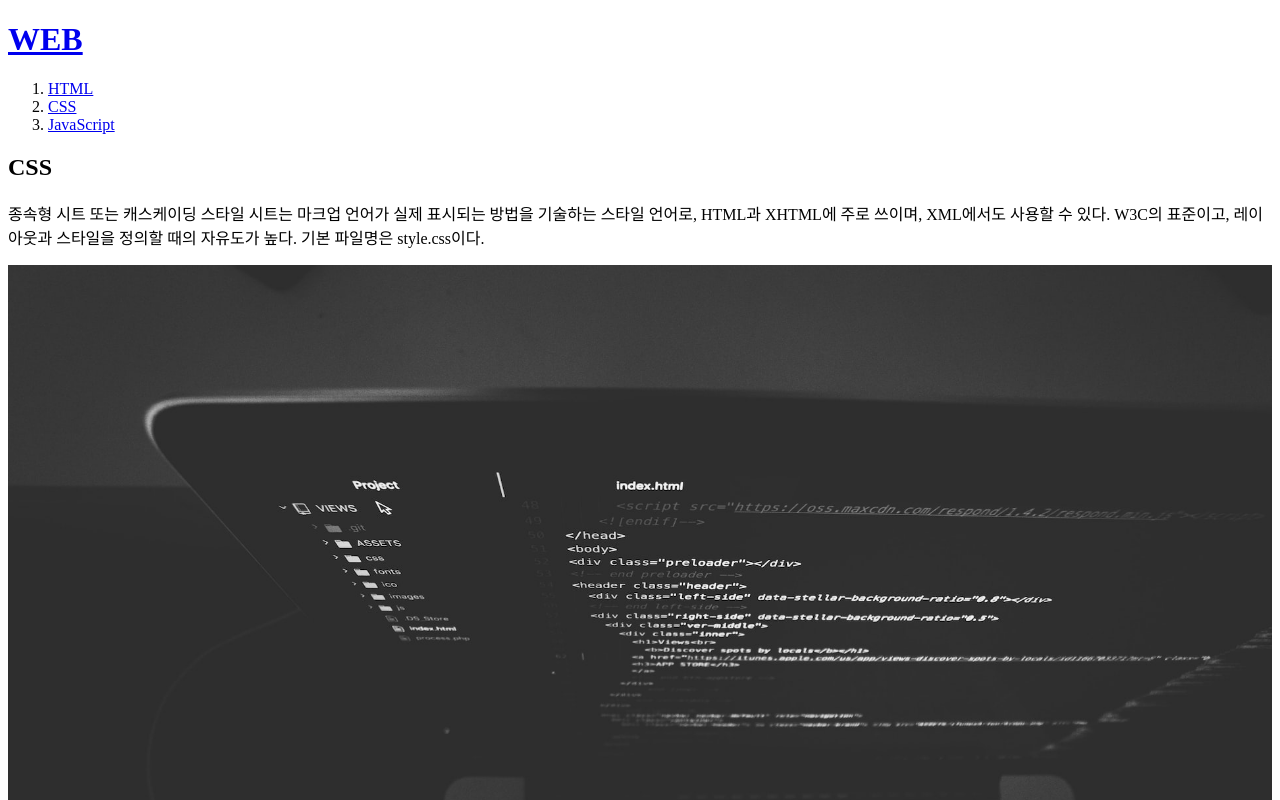
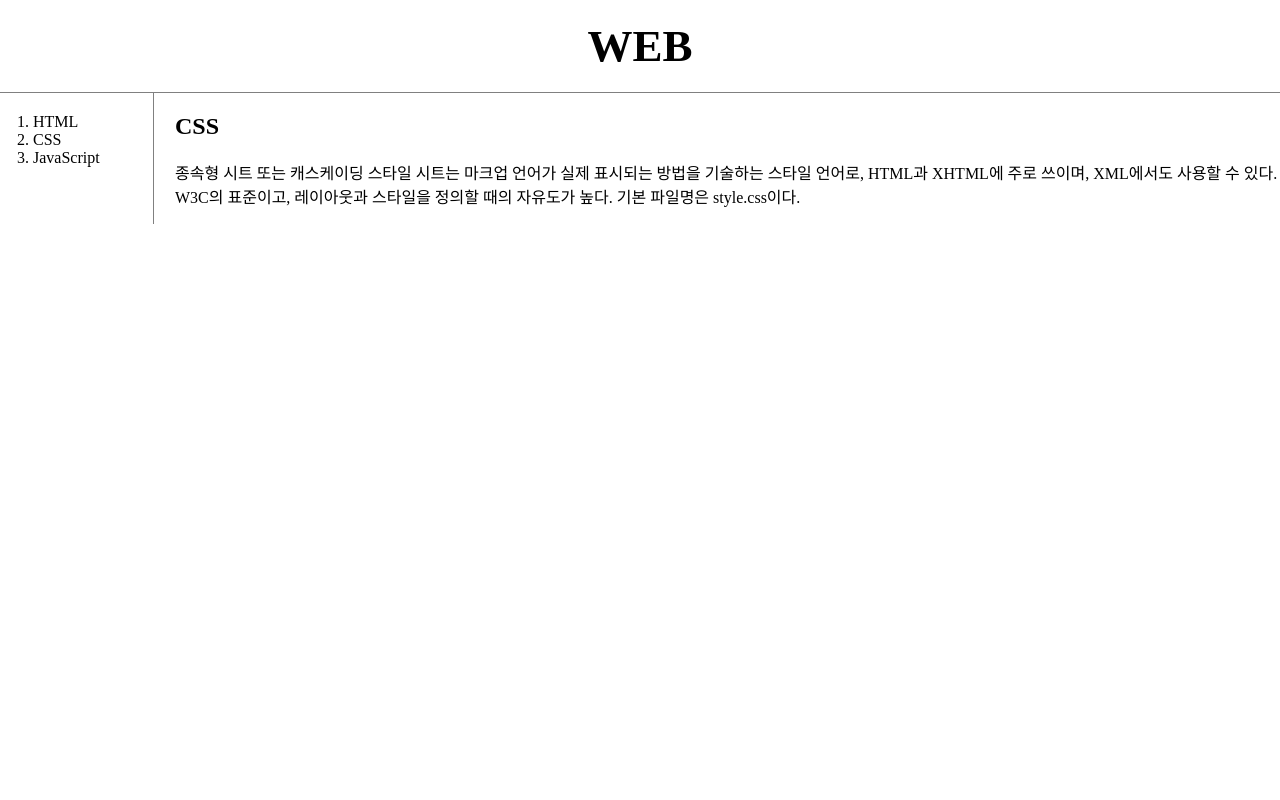
Before and after one commit to ryosu0323/my-first-web-site, a plain HTML site: page 2.html in a window 1280 px wide. Shown: the top 800 px of the page. Drawn offline with Linux system fonts and the light colour scheme.

Commit message:
22.10.18 수정

```diff
--- a/2.html
+++ b/2.html
@@ -3,23 +3,57 @@
   <head>
     <title>Web-CSS</title>
     <meta charset="utf-8">
+<style>
+  body {
+    margin:0;
+  }
+
+a {
+  color:black;
+  text-decoration:none;
+}
+h1 {
+  font-size:45px;
+  text-align: center;
+  border-bottom:1px solid gray;
+  margin:0;
+  padding:20px;
+}
+ol {
+  border-right:1px solid gray;
+  width:100px;
+  margin:0;
+  padding:20px;
+}
+#grid {
+  display:grid;
+  grid-template-columns: 150px 1fr;
+}
+#grid ol {
+  padding-left:33px;
+}
+#grid #article {
+  padding-left:25px;
+}
+
+</style>
 </head>
+<body>
+  <h1><a href="index.html">WEB</a></h1>
 
-<body>
-  <h1><a href="index.html">WEB</h1>
-
+<div id="grid">
   <ol>
     <li><a href="1.html">HTML</a></li>
     <li><a href="2.html">CSS</a></li>
     <li><a href="3.html">JavaScript</a></li>
   </ol>
-
+    <div id="article">
       <h2>CSS</h2>
-
       <p>종속형 시트 또는 캐스케이딩 스타일 시트는 마크업 언어가 실제 표시되는 방법을 기술하는 스타일 언어로,
         HTML과 XHTML에 주로 쓰이며, XML에서도 사용할 수 있다. W3C의 표준이고, 레이아웃과 스타일을 정의할 때의 자유도가 높다.
-  기본 파일명은 style.css이다.</p>
-
-<img src="coding.jpg" width="100%">
+        기본 파일명은 style.css이다.
+      </p>
+    </div>
+</div>
 </body>
 </html>
```
Also changed, not shown: box.html (added, +20 -0 lines), checkbox.html (added, +1 -0 lines), grid.html (added, +23 -0 lines). Lines whose indentation alone changed are shown as unchanged.
